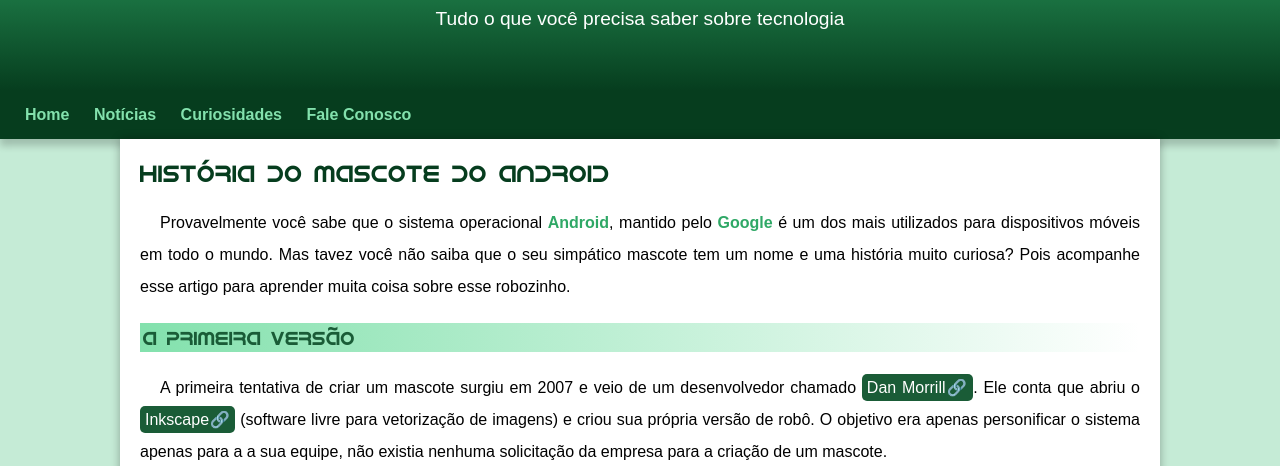
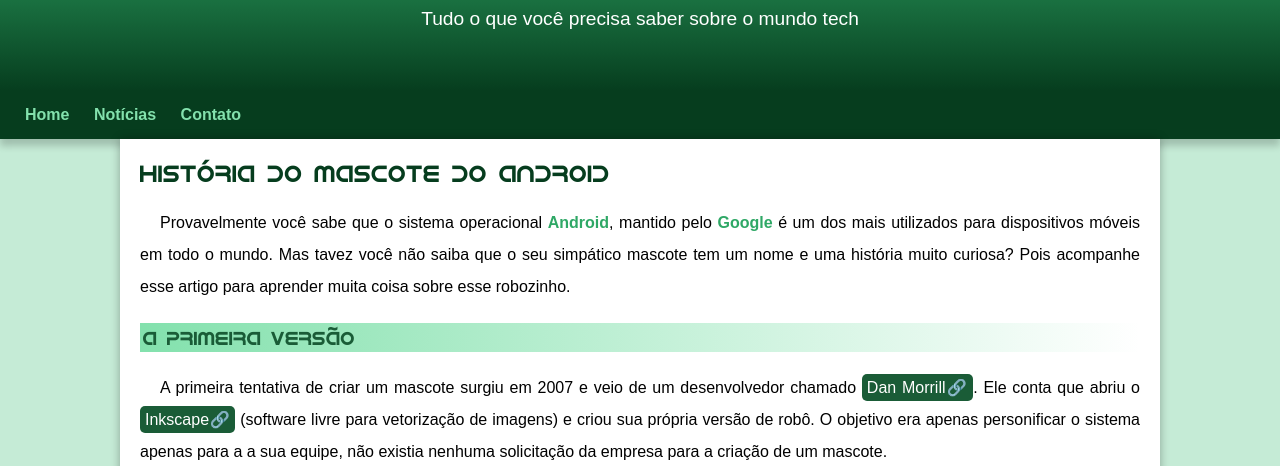
Before and after one commit to JPedroRodrigues/projeto-android, a plain HTML site: page index.html in a window 1280 px wide. Shown: the part 99-565 px from the top of the page. Drawn offline with Linux system fonts and the light colour scheme.

Commit message:
padding problem solved

```diff
--- a/estilos/style.css
+++ b/estilos/style.css
@@ -60,7 +60,7 @@ header > p {
     font-size: 1.2em;
     max-width: 500px;
     margin: auto;
-    margin-bottom: 20px;
+    padding-bottom: 50px;
     padding: 10px;
 }
 
--- a/index.html
+++ b/index.html
@@ -10,13 +10,12 @@
 <body>
     <header>
         <h1>Curiosidades sobre Tecnologia</h1>
-        <p>Tudo o que você precisa saber sobre tecnologia</p>
+        <p>Tudo o que você precisa saber sobre o mundo tech</p>
     </header>
     <nav>
         <a href="#">Home</a>
         <a href="#">Notícias</a>
-        <a href="#">Curiosidades</a>
-        <a href="#">Fale Conosco</a>
+        <a href="#">Contato</a>
     </nav>
     <main>
         <article>
```
